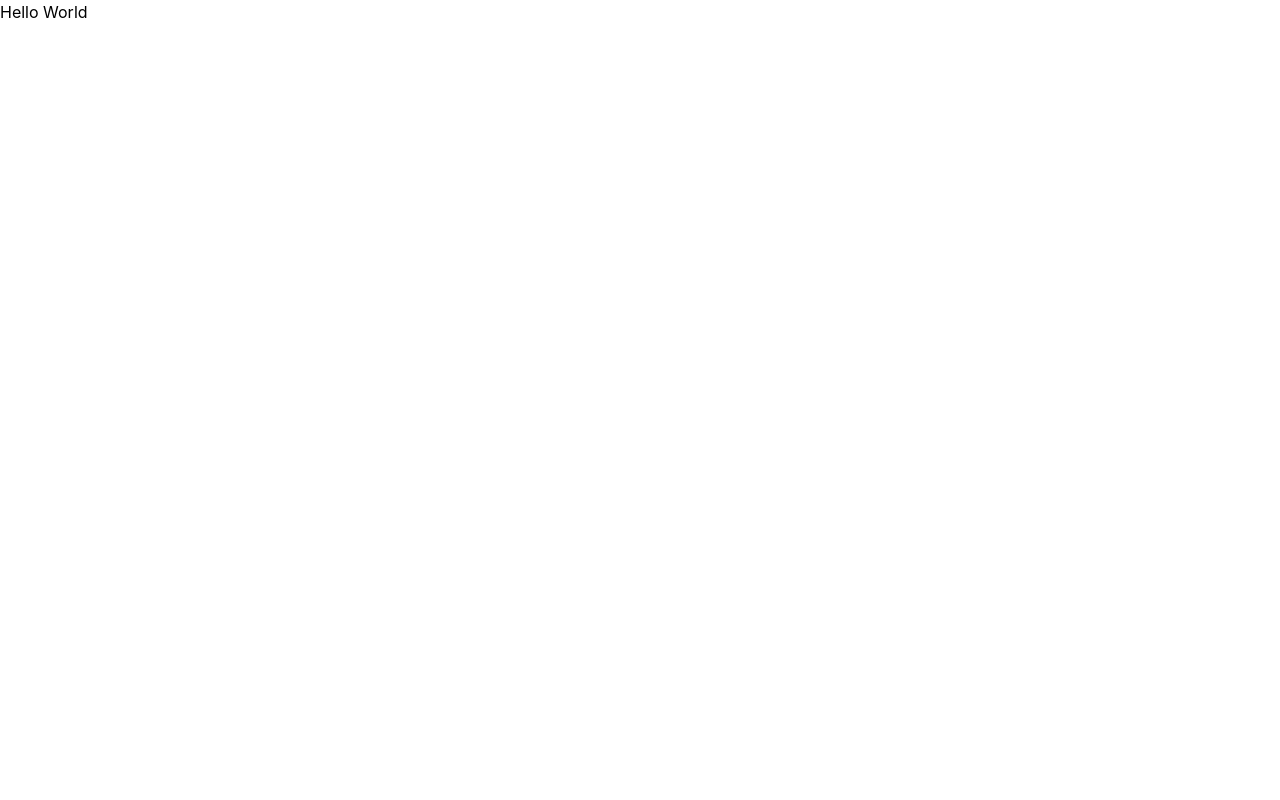
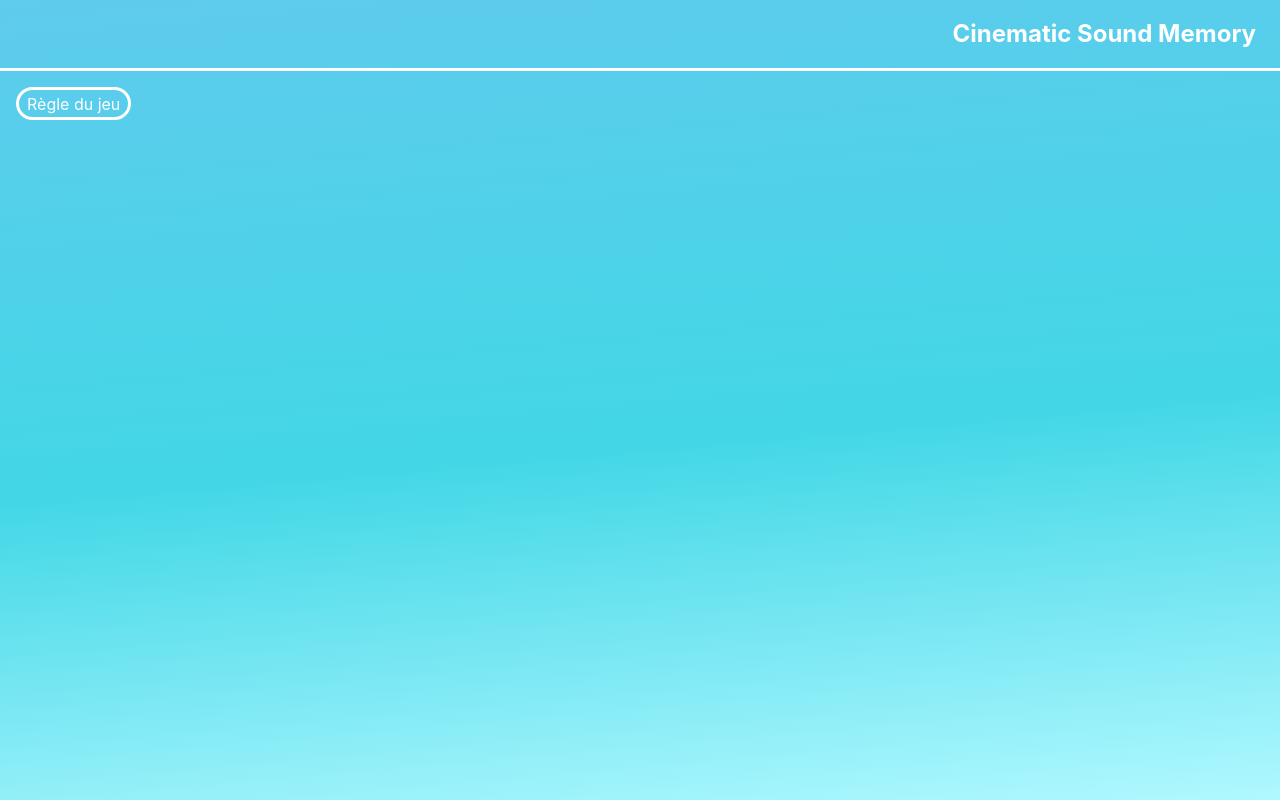
Before and after one commit to Gaultier-SOURIS/Cinematic_Sound_Memory, a React (Vite) app: page / in a window 1280 px wide. Built offline with nearby package versions, Linux system fonts and the light colour scheme.

Commit message:
added game rules button

```diff
--- a/src/components/App/App.jsx
+++ b/src/components/App/App.jsx
@@ -1,7 +1,14 @@
 import './App.scss';
+import NavBar from '../NavBar/NavBar';
+import Main from '../Main/Main';
 
 function App() {
-  return <div className="container">Hello World</div>;
+  return (
+    <div className="container">
+      <NavBar />
+      <Main />
+    </div>
+  );
 }
 
 export default App;
--- /dev/null
+++ b/src/components/Buttons/RulesBtn.jsx
@@ -0,0 +1,9 @@
+import './RulesBtn.scss';
+
+export default function RulesBtn() {
+  return (
+    <button className="rules-btn" type="button">
+      Règle du jeu
+    </button>
+  );
+}
--- /dev/null
+++ b/src/components/Buttons/RulesBtn.scss
@@ -0,0 +1,9 @@
+@use '@scssVariables' as v;
+
+.rules-btn {
+  border: 3px solid v.$mainBorder;
+  border-radius: 25px;
+  padding: 0.1rem 0.5rem;
+  margin: 1rem 0 0 1rem;
+  color: v.$mainTxt;
+}
--- /dev/null
+++ b/src/components/Main/Main.jsx
@@ -0,0 +1,10 @@
+import './Main.scss';
+import RulesBtn from '../Buttons/RulesBtn';
+
+export default function Main() {
+  return (
+    <div className="main">
+      <RulesBtn />
+    </div>
+  );
+}
--- /dev/null
+++ b/src/components/NavBar/NavBar.jsx
@@ -0,0 +1,9 @@
+import './NavBar.scss';
+
+export default function NavBar() {
+  return (
+    <div className="navBar">
+      <h1 className="navBar__mainTitle">Cinematic Sound Memory</h1>
+    </div>
+  );
+}
--- /dev/null
+++ b/src/components/NavBar/NavBar.scss
@@ -0,0 +1,15 @@
+@use '@scssVariables' as v;
+
+.navBar {
+  border-bottom: 3px solid v.$mainBorder;
+  padding: 1rem;
+
+  &__mainTitle {
+    text-align: right;
+    margin-right: 0.5rem;
+    font-size: 1.5rem;
+    margin-right: 0.5rem;
+    font-weight: bold;
+    color: v.$mainTxt;
+  }
+}
--- a/src/styles/_variables.scss
+++ b/src/styles/_variables.scss
@@ -0,0 +1,13 @@
+$bg-color1: rgb(95, 203, 237);
+$bg-color2: rgba(95, 203, 237, 1);
+$bg-color3: rgba(66, 215, 230, 1);
+$bg-color4: rgba(176, 248, 255, 1);
+$bg-gradient-angle: 175deg;
+
+//text
+
+$mainTxt: #ffffff;
+
+//border
+
+$mainBorder: #ffffff;
--- a/src/styles/index.scss
+++ b/src/styles/index.scss
@@ -1,5 +1,5 @@
-@use "reset";
-@use "variables" as v;
+@use 'reset';
+@use 'variables' as v;
 
 :root {
   font-family: Inter, system-ui, Avenir, Helvetica, Arial, sans-serif;
@@ -12,3 +12,13 @@
   -moz-osx-font-smoothing: grayscale;
   -webkit-text-size-adjust: 100%;
 }
+
+body {
+  background: v.$bg-color1;
+  background: linear-gradient(
+    v.$bg-gradient-angle,
+    v.$bg-color2 0%,
+    v.$bg-color3 55%,
+    v.$bg-color4 100%
+  );
+}
```
Also changed, not shown: src/components/App/App.scss (line endings or trailing spaces), src/components/Main/Main.scss (added), 1 other file (tests, documents, lock files or other folders).
